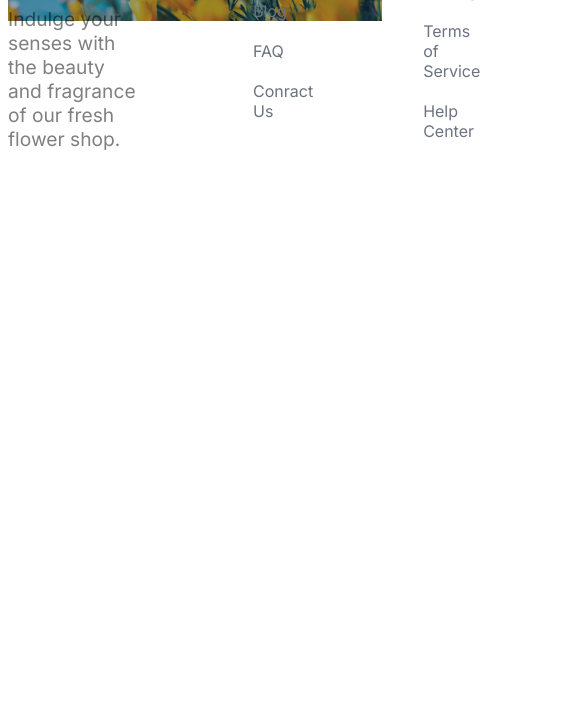
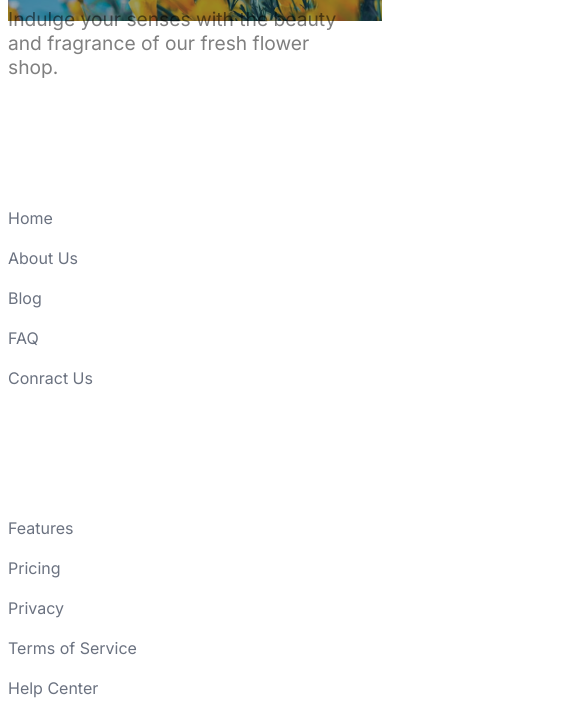
Before and after one commit to engnizam/Assignment-two, a plain HTML site: page index.html in a window 390 px wide. Shown: the part 4730-5431 px from the top of the page, 585 px wide, since content can reach past the window. Before the commit the page ends 4931 px from the top, so only its background shows below. Drawn offline with Linux system fonts and the light colour scheme.

Commit message:
responsive footer

```diff
--- a/styles/style.css
+++ b/styles/style.css
@@ -349,7 +349,8 @@ body {
   .banner-section,
   .latest-deal-cart-container,
   .flower-plant-lover,
-  .latest-deal-cart-container {
+  .latest-deal-cart-container,
+  .footer-section {
     flex-direction: column;
   }
 
@@ -426,4 +427,9 @@ body {
     margin-top: 50px;
     height: 0px;
   }
+
+  /* footer section */
+  .footer-section{
+    margin: 50px auto;
+  }
 }
```
